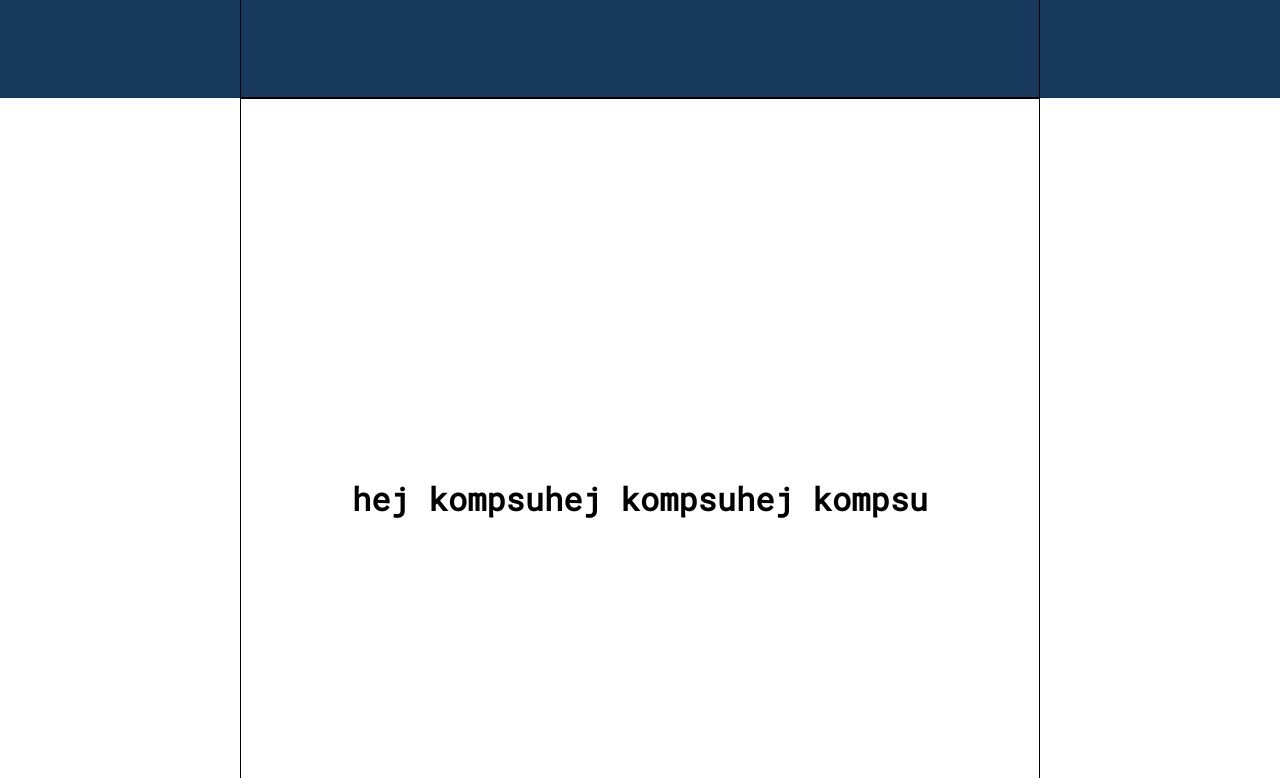
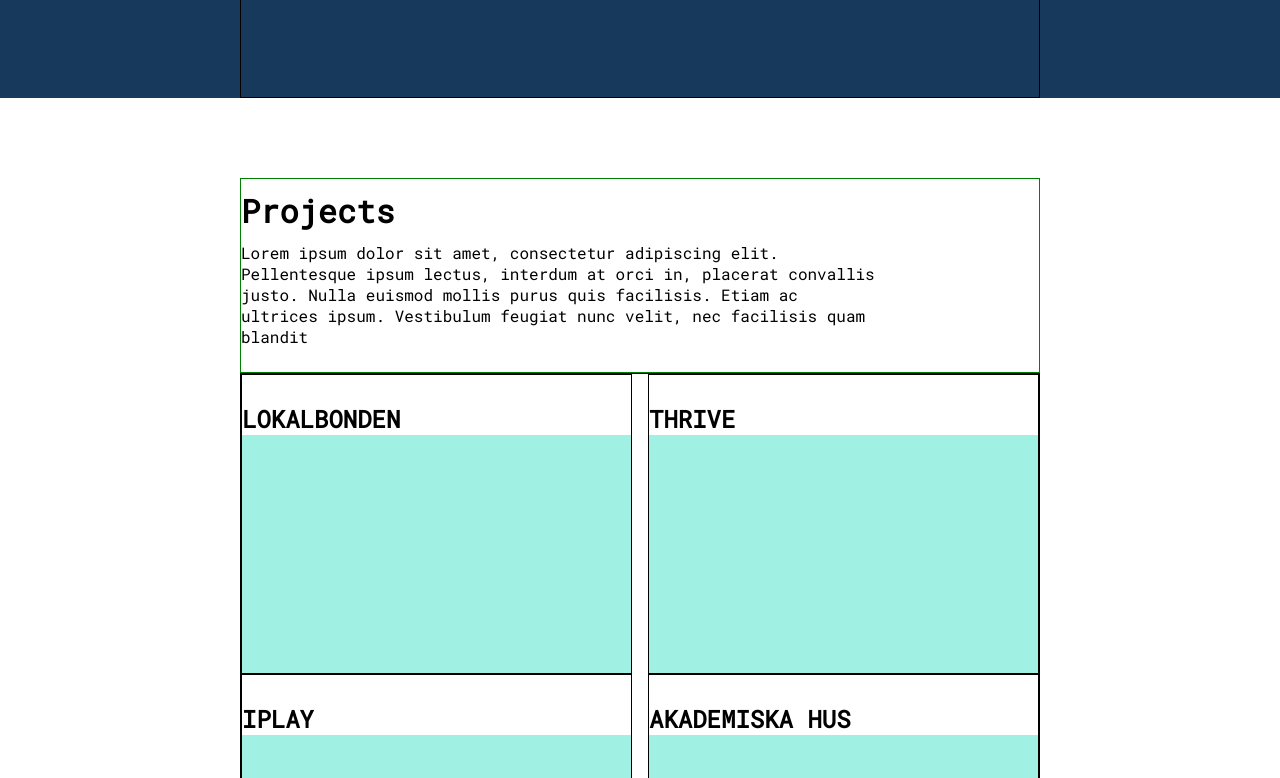
Before and after one commit to cjcmattsson/my-portfolio, a React app: page / in a window 1280 px wide. Shown: the part 702-1480 px from the top of the page. Built offline with nearby package versions, Linux system fonts and the light colour scheme.

Commit message:
Added styling for projects on landingpage

```diff
--- a/src/assets/styles/colors.scss
+++ b/src/assets/styles/colors.scss
@@ -1,6 +1,6 @@
 // Colors to use
 
 $dark-grey: #1B1616;
-$mint-blue: #B1EDE3;
+$mint-blue: #A1F0E4;
 $navy-blue: #16395c;
 $light-grey: #FAFAFA;
--- a/src/assets/styles/style.scss
+++ b/src/assets/styles/style.scss
@@ -1,5 +1,7 @@
 @import 'general';
+@import 'colors';
 @import '../../components/App/App';
+@import '../../components/Nav/Nav';
 @import '../../components/HeroPage/HeroPage';
-@import '../../components/Nav/Nav';
+@import '../../components/LandingProject/LandingProject';
 @import '../../components/LandingProjectsWrapper/LandingProjectsWrapper';
--- a/src/components/App/App.js
+++ b/src/components/App/App.js
@@ -1,5 +1,4 @@
 import React, { Component } from 'react';
-import '../../index.css';
 
 import Nav from '../Nav/Nav.jsx';
 import NavLinks from '../NavItem/NavLinks';
@@ -9,6 +8,7 @@
 
 
 class App extends Component {
+
   render() {
     return (
       <div className="App">
--- a/src/components/LandingProject/LandingProject.js
+++ b/src/components/LandingProject/LandingProject.js
@@ -1,8 +1,14 @@
 import React from 'react';
 
-const LandingProject = () => (
-  <div>
-    <h1>hej kompsu</h1>
+const LandingProject = (props) => (
+  <div className="landingProject">
+    <h2>{props.name}</h2>
+    <div className="content">
+      <div className="hidden-content">
+        <p>hjehje</p>
+      </div>
+      <div className="overlay-content"></div>
+    </div>
   </div>
 )
 
--- /dev/null
+++ b/src/components/LandingProject/LandingProject.scss
@@ -0,0 +1,46 @@
+.landingProject {
+  width: 49%;
+  height: 300px;
+  border: 1px solid black;
+  display: flex;
+  flex-direction: column;
+  justify-content: flex-end;
+  align-items: flex-start;
+
+
+  h2 {
+    margin-bottom: 0;
+  }
+
+  .content {
+    position: relative;
+    width: 100%;
+    height: 80%;
+
+    .hidden-content {
+      height: 100%;
+      width: 100%;
+      position: absolute;
+      bottom: 0;
+      left: 0;
+      z-index: 0;
+
+    }
+    .overlay-content {
+      background-color: $mint-blue;
+      width: 100%;
+      height: 100%;
+      position: absolute;
+      bottom: 0;
+      left: 0;
+      z-index: 10;
+      transition: all 0.5s ease;
+    }
+  }
+}
+
+@media only screen and (max-width: 750px) {
+    .landingProject {
+        width: 100%;
+    }
+}
--- a/src/components/LandingProjectsWrapper/LandingProjectsWrapper.js
+++ b/src/components/LandingProjectsWrapper/LandingProjectsWrapper.js
@@ -6,10 +6,18 @@
     render() {
       return (
         <div className="projectsWrapper">
+          <div className="projectsHeader">
+            <h1>Projects</h1>
+            <p>Lorem ipsum dolor sit amet, consectetur adipiscing elit. Pellentesque
+            ipsum lectus, interdum at orci in, placerat convallis justo. Nulla euismod mollis purus quis
+            facilisis. Etiam ac ultrices ipsum. Vestibulum feugiat nunc velit, nec facilisis quam blandit
+            </p>
+          </div>
           <div className="projectsContainer">
-            <LandingProject/>
-            <LandingProject/>
-            <LandingProject/>
+            <LandingProject name="LOKALBONDEN"/>
+            <LandingProject name="THRIVE"/>
+            <LandingProject name="IPLAY"/>
+            <LandingProject name="AKADEMISKA HUS"/>
           </div>
         </div>
       );
--- a/src/components/LandingProjectsWrapper/LandingProjectsWrapper.scss
+++ b/src/components/LandingProjectsWrapper/LandingProjectsWrapper.scss
@@ -3,14 +3,44 @@
   height: auto;
   display: flex;
   justify-content: center;
+  align-items: center;
+  flex-direction: column;
+  padding: 0 25px;
+
+  .projectsHeader {
+    margin-top: 10vh;
+    width: 100%;
+    height: auto;
+    max-width: 800px;
+    display: flex;
+    align-items: flex-start;
+    flex-direction: column;
+    border: 1px solid green;
+
+    h1 {
+      margin: 10px 0 5px;
+    }
+
+    p {
+      margin: 5px 0 25px;
+      width: 80%;
+    }
+    @media only screen and (max-width: 750px) {
+        p {
+            width: 100%;
+        }
+    }
+}
+
 
   .projectsContainer {
-    width: 90%;
-    height: 100vh;
+    width: 100%;
+    height: auto;
     max-width: 800px;
-    border: 1px solid black;
     display: flex;
     align-items: center;
-    justify-content: center;
+    justify-content: space-between;
+    flex-wrap: wrap;
+    border: 1px solid black;
   }
 }
```
Also changed, not shown: src/index.css.
